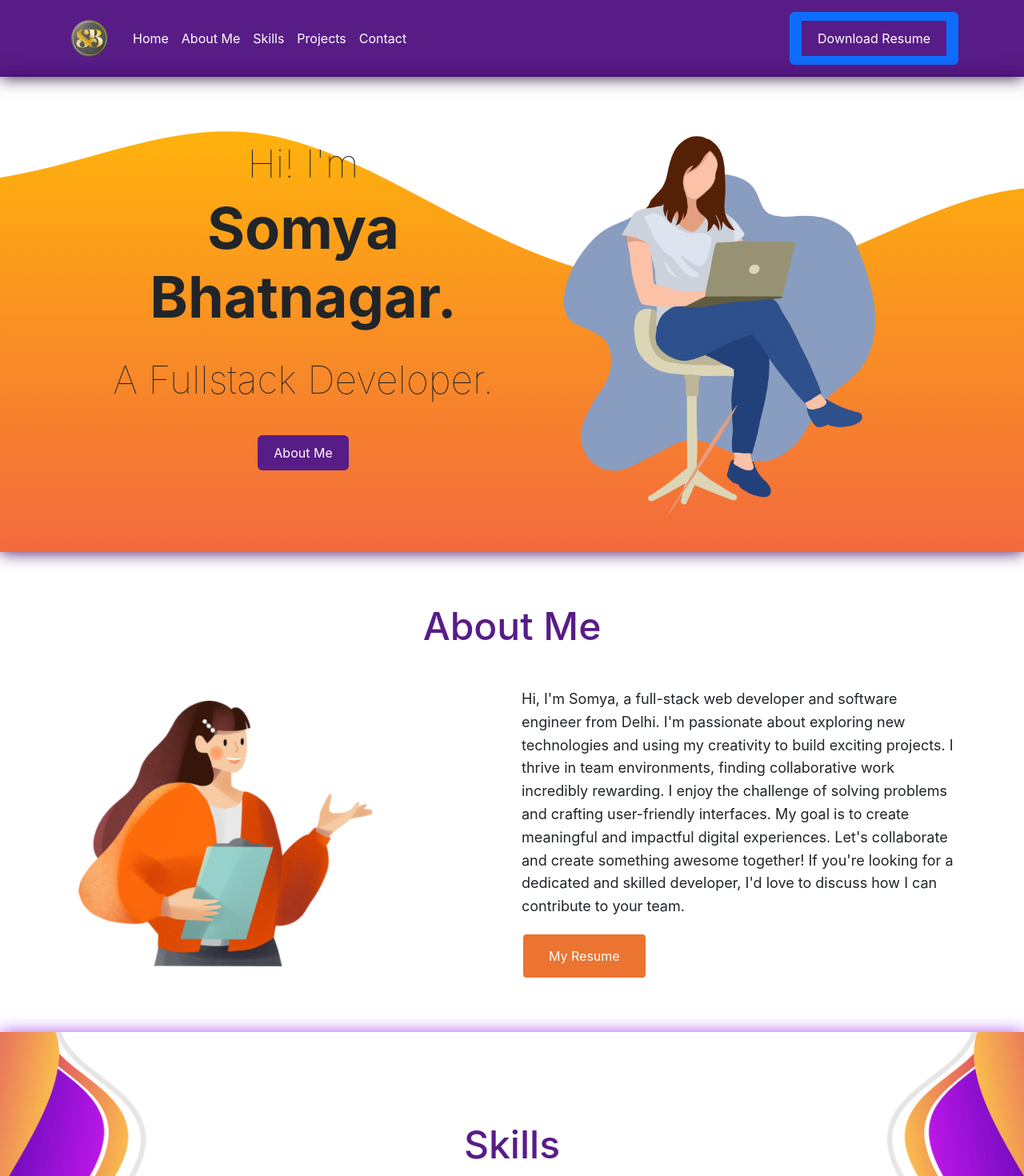
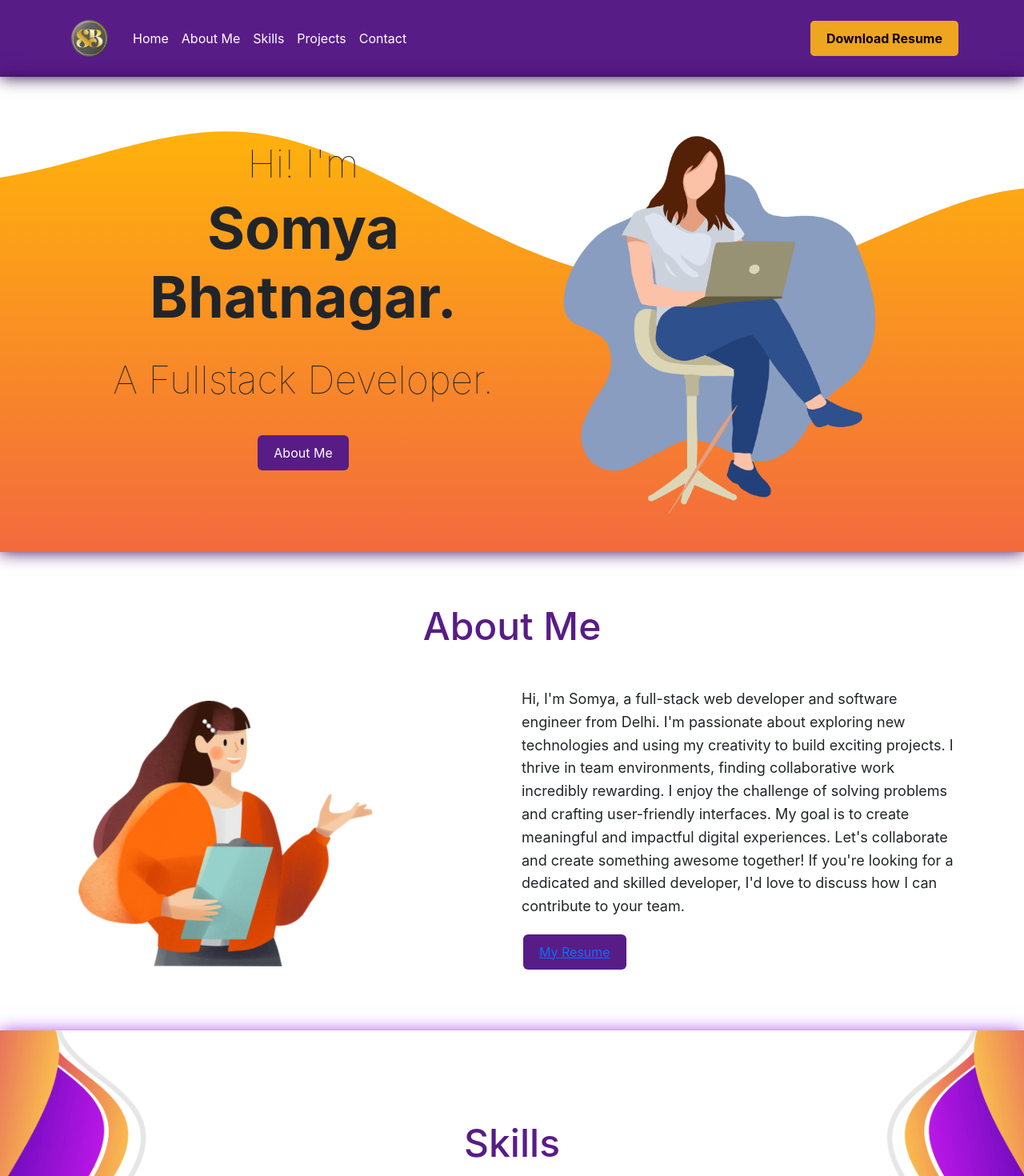
Before and after one commit to SomyaBhatnagar19/fullstackDevPortfolio, a React (Create React App) app: page / in a window 1280 px wide. Shown: the top 1470 px of the page at 80% size. Built offline with nearby package versions, Linux system fonts and the light colour scheme.

Commit message:
Corrected the download resume button.

```diff
--- a/src/pages/css/menu.css
+++ b/src/pages/css/menu.css
@@ -55,32 +55,17 @@
   }
 }
 
-button.resume {
-  background-color: #ea7430; /* Background color */
-  border: none; /* Remove borders */
-  color: white; /* Text color */
-  padding: 15px 32px; /* Padding */
-  text-align: center; /* Centered text */
-  display: inline-block; /* Inline-block display */
-  font-size: 16px; /* Font size */
-  margin: 4px 2px; /* Margin */
-  cursor: pointer; /* Pointer cursor on hover */
-  border-radius: 4px; /* Rounded corners */
-  transition: background-color 0.3s, transform 0.3s; /* Smooth transitions */
+.resumes {
+  background-color: rgb(238, 166, 32) ;
+  color: rgb(13, 1, 1);
+  padding: 10px 20px;
+  text-decoration: none;
+  border-radius: 5px;
+  display: inline-block;
+  font-weight: bold;
+  transition: background-color 0.3s ease;
 }
 
-button.resume:hover {
-  background-color: #d08153; /* Darker background on hover */
-  transform: scale(1.05); /* Scale effect on hover */
+.resumes:hover {
+  background-color: rgb(244, 183, 108);
 }
-
-/* Specific styles for the anchor tag inside the button */
-button.resume a {
-  color: white; /* White text */
-  text-decoration: none; /* Remove underline */
-}
-
-button.resume a:hover {
-  color: white; /* Ensure white text on hover */
-  text-decoration: none; /* Ensure no underline on hover */
-}
--- a/src/pages/menu.js
+++ b/src/pages/menu.js
@@ -2,7 +2,7 @@
 
 import React, {useState} from 'react';
 import './css/menu.css';
-import {Container, Nav, Navbar, Image, Button} from 'react-bootstrap';
+import {Container, Nav, Navbar, Image} from 'react-bootstrap';
 import menuLogo from '../assets/menuLogo.png';
 import resume from '../assets/resume.pdf';
 
@@ -42,11 +42,11 @@ function Menu() {
           </Nav>
           <Nav>
             {/* <Nav.Link href="#Resume" onClick={(event) => { scrollToSection(event); handleNavClick(); }}>Download Resume</Nav.Link> */}
-            <Button>
-              <a href={resume} download="resume"  className="resume">
+            {/* <Button> */}
+              <a href={resume} download="resume"  className="resumes">
                 Download Resume
               </a>
-            </Button>
+            {/* </Button> */}
           </Nav>
         </Navbar.Collapse>
       </Container>
```
